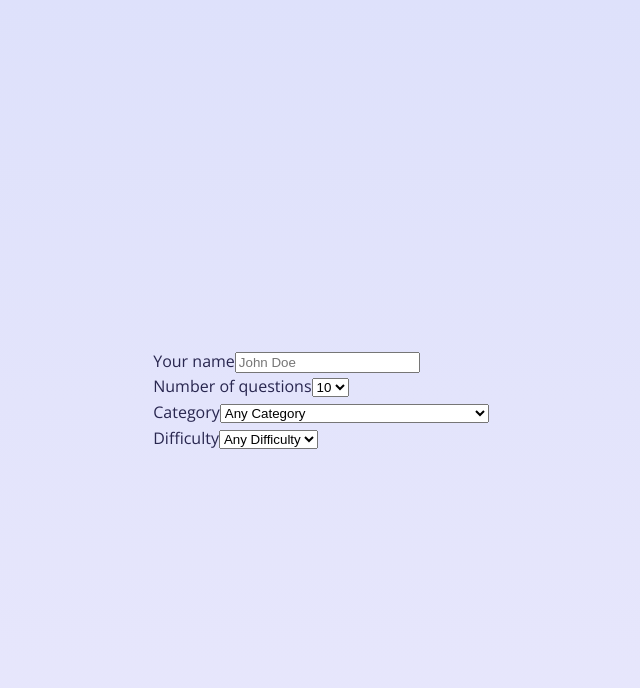
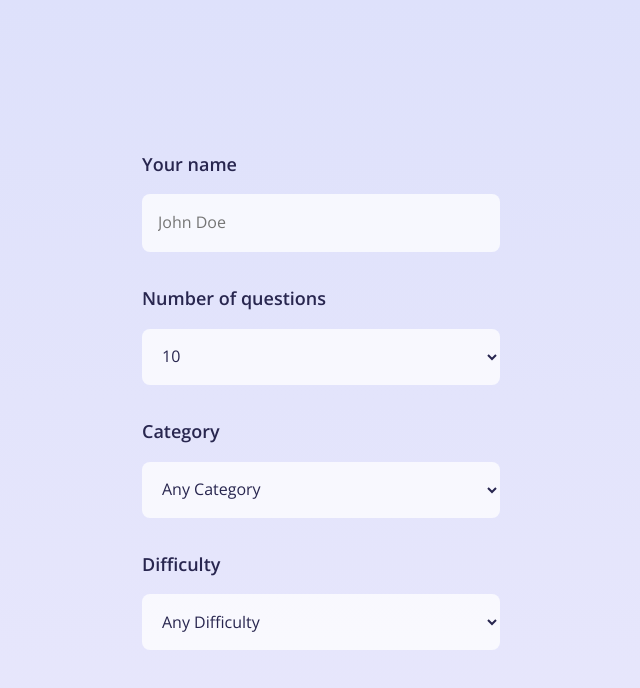
Before and after one commit to goranstevanovic/trivia-quiz-time, a React (Vite) app: page / in a window 1280 px wide. Shown: the top 688 px of the page, without its empty margins (319-959 px from the left). Built offline with nearby package versions, Linux system fonts and the light colour scheme.

Commit message:
Style SettingsForm component

```diff
--- /dev/null
+++ b/src/components/SettingsForm/SettingsForm.module.css
@@ -0,0 +1,29 @@
+.form {
+  color: var(--text-primary);
+  display: flex;
+  flex-direction: column;
+  gap: 2rem;
+}
+
+.form > div {
+  display: flex;
+  flex-direction: column;
+  gap: 1rem;
+}
+
+.form label {
+  font-size: 1.125rem;
+  font-weight: 600;
+}
+
+.form input,
+.form select {
+  background: var(--background-light-transparent);
+  border-radius: var(--border-radius);
+  border: none;
+  color: inherit;
+  font-size: 1rem;
+  font-weight: 400;
+  font: inherit;
+  padding: 1rem;
+}
--- a/src/components/SettingsForm/index.tsx
+++ b/src/components/SettingsForm/index.tsx
@@ -1,6 +1,8 @@
+import styles from './SettingsForm.module.css';
+
 export default function SettingsForm() {
   return (
-    <form>
+    <form className={styles.form}>
       <div>
         <label htmlFor="name">Your name</label>
         <input id="name" type="text" placeholder="John Doe" />
```
